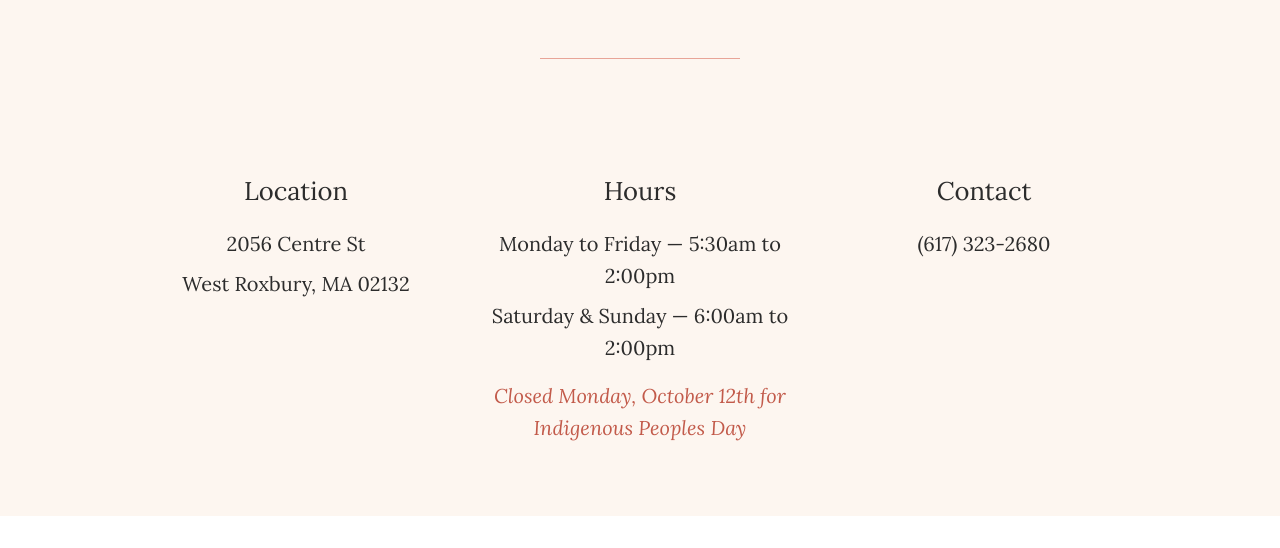
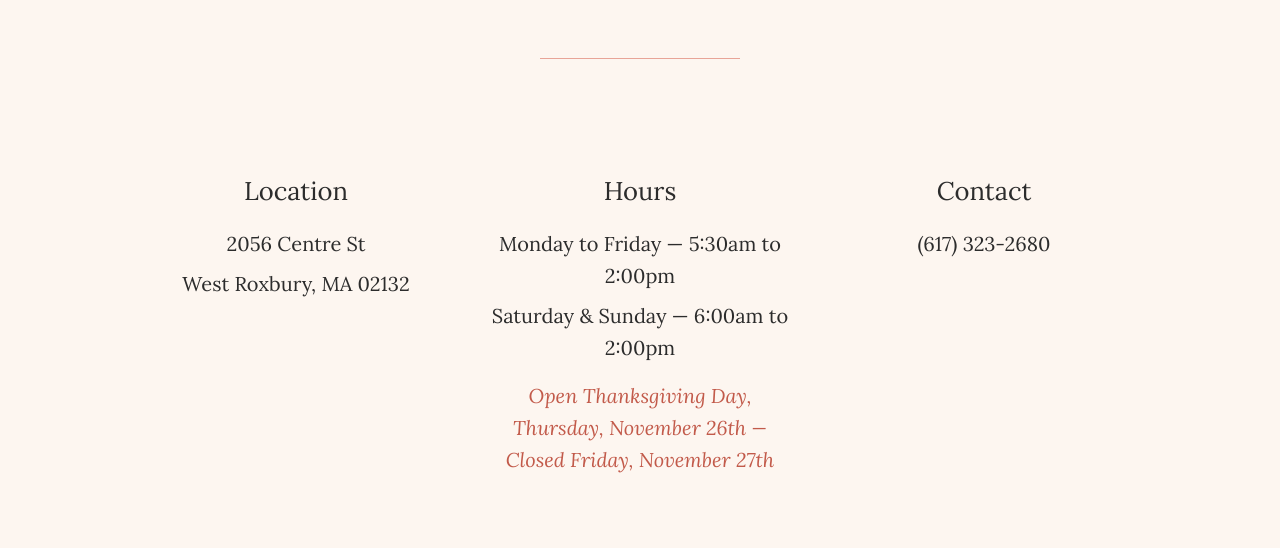
Before and after one commit to colfax-wnl/annas, a plain HTML site: page index.html in a window 1280 px wide. Shown: the part 3154-3702 px from the top of the page. Before the commit the page ends 3670 px from the top, so only its background shows below. Drawn offline with Linux system fonts and the light colour scheme.

Commit message:
Update closure notice for Thanksgiving week
Co-Authored-By: Claude Opus 5.5 <noreply@anthropic.com>
Claude-Session: https://claude.ai/code/session_01HrU8DYMLkxx8qyTcTovY6M

```diff
--- a/index.html
+++ b/index.html
@@ -84,7 +84,7 @@
                 <h2>Hours</h2>
                 <p>Monday to Friday — 5:30am to 2:00pm</p>
                 <p>Saturday & Sunday — 6:00am to 2:00pm</p>
-                <p class="closure-notice">Closed Monday, October 12th for Indigenous Peoples Day</p>
+                <p class="closure-notice">Open Thanksgiving Day, Thursday, November 26th — Closed Friday, November 27th</p>
             </div>
             <div class="footer-column">
                 <h2>Contact</h2>
```
